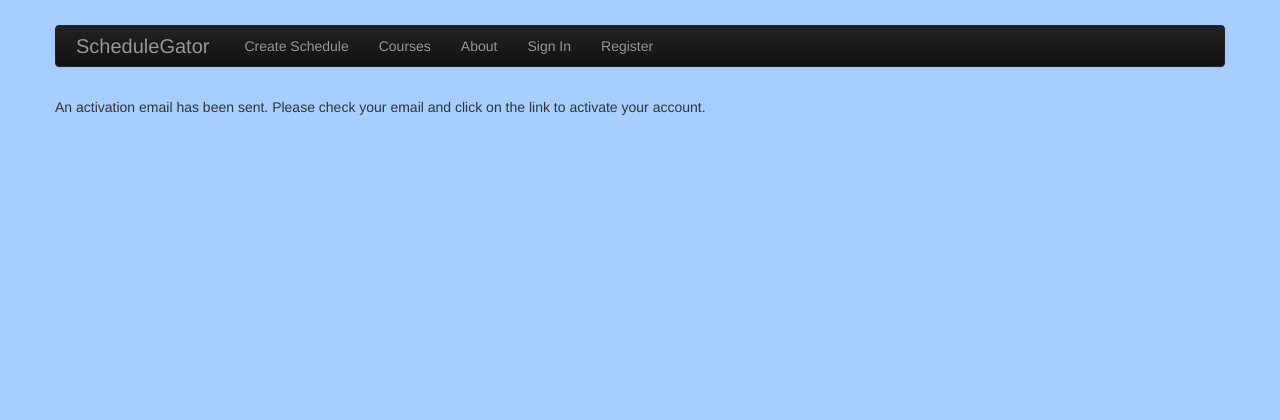
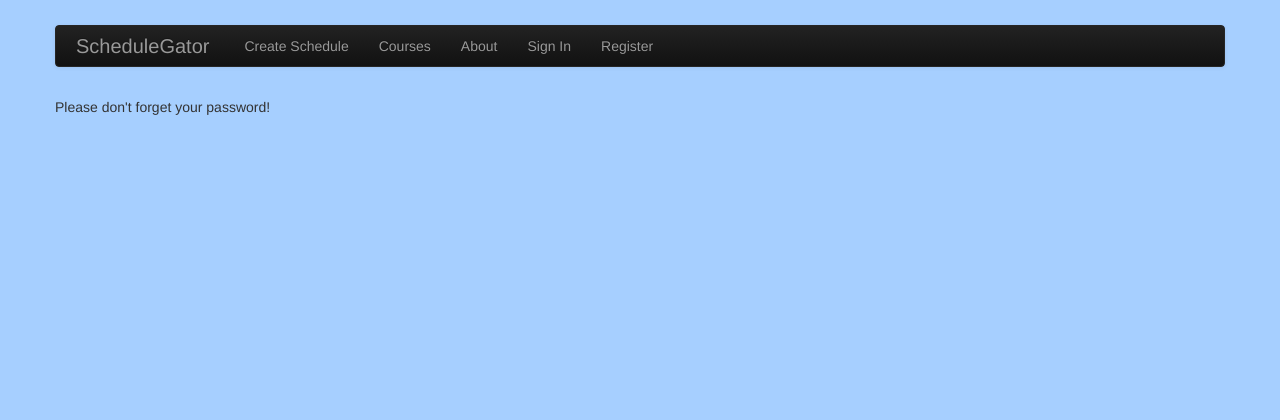
Before and after one commit to Fireworks/sGator, a Django app: template templates/registration/registration_complete.html in a window 1280 px wide. Shown: the top 420 px of the page. Run offline with Django 3.2, Linux system fonts and the light colour scheme; the template is opened without the code that fills it, so the values that code supplies are empty; some libraries are stand-ins or nearby versions.

Commit message:
changed some registration text

```diff
--- a/templates/registration/registration_complete.html
+++ b/templates/registration/registration_complete.html
@@ -1,7 +1,7 @@
 {% extends "registration/registration_base.html" %}
 {% load i18n %}
-{% block title %}{% trans "Activation email sent" %}{% endblock %}
+{% block title %}{% trans "Account created." %}{% endblock %}
 {% block content %}
-{% blocktrans %}An activation email has been sent.
-Please check your email and click on the link to activate your account.{% endblocktrans %}
+{% blocktrans %}
+Please don't forget your password!{% endblocktrans %}
 {% endblock %}
--- a/templates/registration/registration_form.html
+++ b/templates/registration/registration_form.html
@@ -5,7 +5,7 @@
 <table>
     <form method='post' action=''>{% csrf_token %}
         {{ form }}
-        <tr><td></td><td><input type="submit" value="{% trans "Register" %}" /></td>
+        <tr><td></td><td><input type="submit" value="{% trans "Register Now" %}" /></td>
     </form>
 </table>
 {% endblock %}
```
